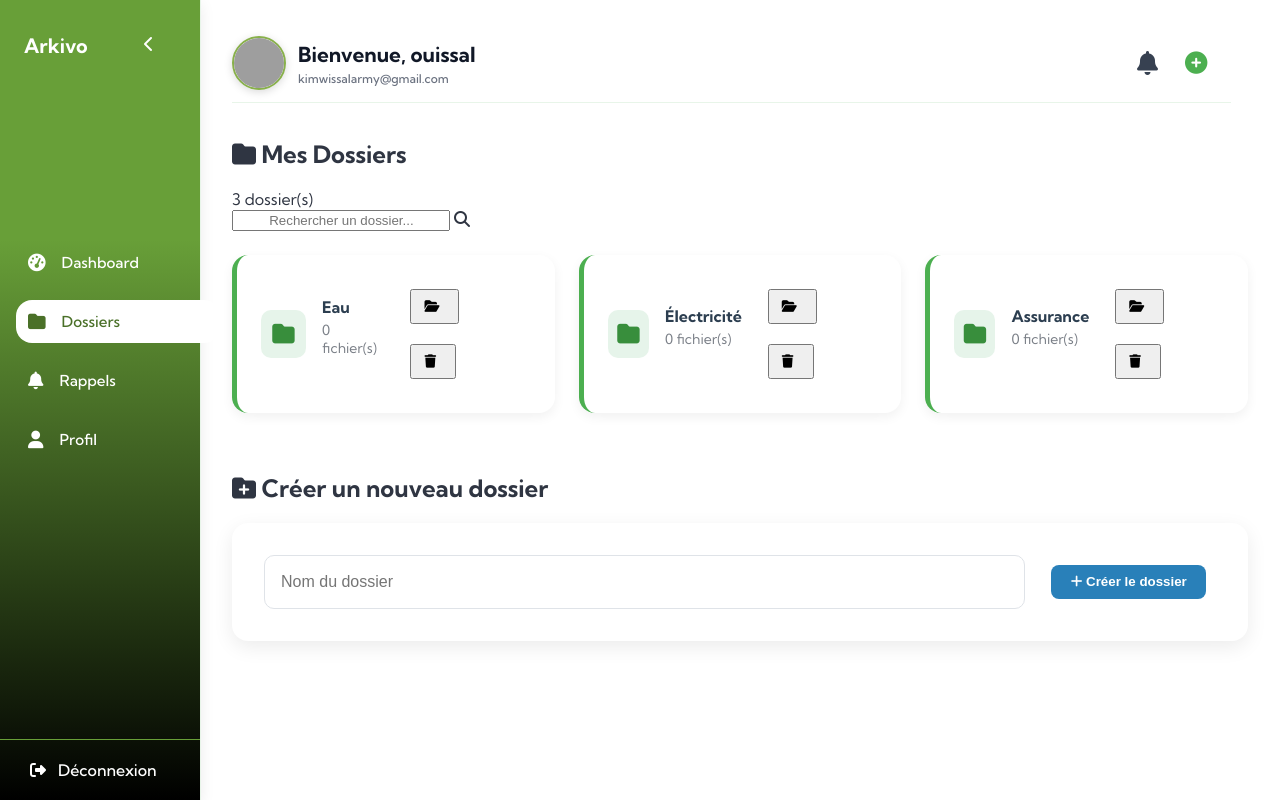
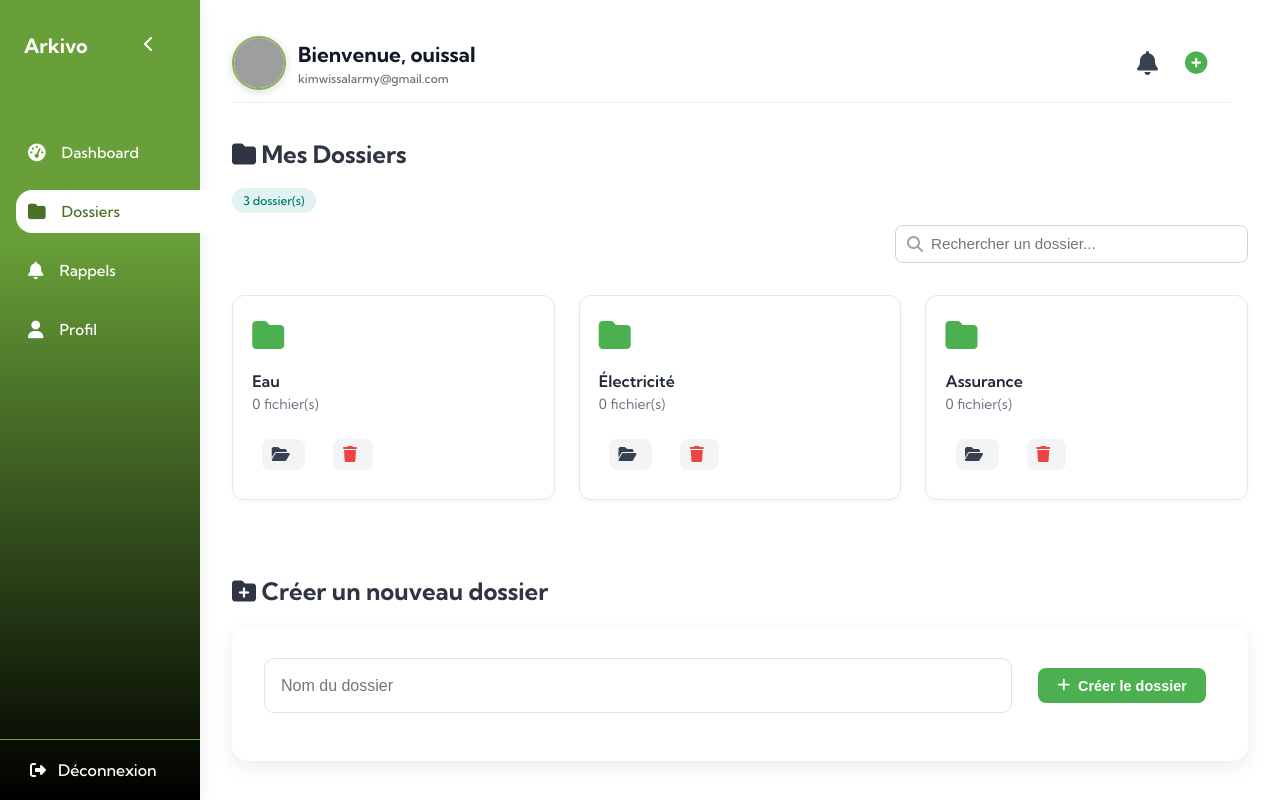
Before and after one commit to HasnaAmal/PFA, a Flask app: page /folder in a window 1280 px wide. Run offline with Flask 3, Linux system fonts and the light colour scheme; a user stored in the database is signed in; data comes from the database, SQL or seed files in the repository; data that the repository does not hold is empty; grey boxes are pictures that could not be loaded.

Commit message:
Update folder.css

```diff
--- a/static/css/folder.css
+++ b/static/css/folder.css
@@ -39,9 +39,6 @@ body {
     flex-direction: column;
     justify-content: space-between;
     z-index: 1000;
-    border-right: solid 1px var(--sage-light);
-    border-bottom-right-radius: 0px;
-    border-top-right-radius: 0px;
     transition: var(--transition);
 }
 
@@ -71,7 +68,10 @@ body {
 .toggle-btn:hover {
     color: var(--primary);
 }
-
+.sidebar-nav {
+    flex-grow: 1;
+    padding: 0.5rem 0;
+}
 .sidebar-nav ul {
     list-style: none;
     padding: 1rem;
@@ -368,51 +368,81 @@ body {
 
 .folders-grid {
   display: grid;
-    grid-template-columns: repeat(auto-fill, minmax(280px, 1fr));
+  grid-template-columns: repeat(auto-fill, minmax(240px, 1fr));
   gap: 1.5rem;
-    margin-top: 1.5rem;
+  padding: 1rem 0;
 }
 
 .folder-card {
-    background: #ffffff;
-    border-radius: 16px;
-    padding: 1.5rem;
+  background-color: #ffffff;
+  border: 1px solid #e5e7eb;
+  border-radius: 12px;
+  padding: 1.2rem;
   display: flex;
-    align-items: center;
-    gap: 1rem;
-    transition: transform 0.25s ease, box-shadow 0.25s ease;
-    box-shadow: 0 4px 12px rgba(0, 0, 0, 0.06);
-    border-left: 5px solid #4CAF50;
+  flex-direction: column;
+  justify-content: space-between;
+  transition: box-shadow 0.3s ease, transform 0.2s ease;
+  cursor: pointer;
+  position: relative;
+  box-shadow: 0 2px 4px rgba(0, 0, 0, 0.04);
 }
 
 .folder-card:hover {
   transform: translateY(-4px);
-    box-shadow: 0 8px 20px rgba(0, 0, 0, 0.12);
-    border-color: #388E3C;
+  box-shadow: 0 8px 20px rgba(0, 0, 0, 0.08);
 }
 
 .folder-icon {
-    width: 48px;
-    height: 48px;
-    background: #e6f4ea;
-    border-radius: 10px;
-    display: flex;
-    align-items: center;
-    justify-content: center;
-    color: #388E3C;
-    font-size: 1.4rem;
+  font-size: 2rem;
+  color: var(--primary, #4CAF50);
+  margin-bottom: 1rem;
 }
 
 .folder-info h3 {
+  font-size: 1rem;
+  font-weight: 600;
+  color: #1f2937;
   margin: 0;
-    font-size: 1rem;
-    color: #2c3e50;
 }
 
 .folder-info p {
-    margin-top: 0.25rem;
-    color: #7a7f87;
   font-size: 0.875rem;
+  color: #6b7280;
+  margin: 0.25rem 0 0;
+}
+
+.folder-actions {
+  margin-top: 1rem;
+  display: flex;
+  gap: 0.5rem;
+}
+
+.action-btn {
+  background-color: #f3f4f6;
+  border: none;
+  border-radius: 8px;
+  padding: 0.4rem 0.6rem;
+  cursor: pointer;
+  font-size: 1rem;
+  color: #374151;
+  transition: background-color 0.2s ease;
+}
+
+.action-btn:hover {
+  background-color: #e5e7eb;
+}
+
+.action-btn.delete {
+  color: #ef4444;
+}
+
+.count-badge {
+  background-color: #e0f2f1;
+  color: #00796b;
+  padding: 0.3rem 0.7rem;
+  border-radius: 20px;
+  font-size: 0.75rem;
+  font-weight: 500;
 }
 
 /* Modal (ظلال داكنة مع شفافية محسنة) */
@@ -568,25 +614,96 @@ body {
 .modal-header h3 {
   margin: 0;
   font-size: 1.25rem;
+  font-weight: 600;
+  color: #111827;
 }
 
 .modal-close {
-  background: transparent;
+  background: none;
   border: none;
-  color: #fff;
-  font-size: 1.3rem;
+  font-size: 1.2rem;
+  color: #6b7280;
   cursor: pointer;
 }
 
-.modal-close:hover {
-  color: #e74c3c;
+/* Corps */
+.modal-body {
+  padding: 1.5rem;
 }
 
-.modal-body {
-  background: #f9fafb;
-  padding: 1.5rem;
-  overflow-y: auto;
-  flex-grow: 1;
+#filesList {
+  margin-bottom: 1rem;
+  font-size: 0.95rem;
+  color: #374151;
+}
+
+/* Formulaire d'upload */
+.upload-form {
+  margin-top: 1rem;
+  background-color: #f3f4f6;
+  padding: 1rem;
+  border-radius: 8px;
+}
+
+.form-group {
+  margin-bottom: 1rem;
+}
+
+.form-label {
+  display: block;
+  font-weight: 500;
+  margin-bottom: 0.5rem;
+  color: #374151;
+}
+
+.form-input[type="file"] {
+  width: 100%;
+  padding: 0.4rem;
+  border: 1px solid #d1d5db;
+  border-radius: 6px;
+  background-color: #fff;
+  font-size: 0.9rem;
+}
+
+/* Pied de modal */
+.modal-footer {
+  padding: 1rem 1.5rem;
+  border-top: 1px solid #e5e7eb;
+  display: flex;
+  justify-content: space-between;
+  background-color: #f9fafb;
+}
+
+/* Boutons */
+.btn {
+  padding: 0.5rem 1rem;
+  font-size: 0.9rem;
+  border-radius: 8px;
+  border: none;
+  cursor: pointer;
+  font-weight: 500;
+  display: flex;
+  align-items: center;
+  gap: 0.5rem;
+  transition: background-color 0.2s ease;
+}
+
+.btn-primary {
+  background-color: #4CAF50;
+  color: white;
+}
+
+.btn-primary:hover {
+  background-color: #43a047;
+}
+
+.btn-secondary {
+  background-color: #e5e7eb;
+  color: #111827;
+}
+
+.btn-secondary:hover {
+  background-color: #d1d5db;
 }
 
 #filesList {
@@ -663,23 +780,6 @@ body {
   border: none;
 }
 
-.btn-primary {
-  background-color: #2980b9;
-  color: white;
-}
-
-.btn-primary:hover {
-  background-color: #1c5980;
-}
-
-.btn-secondary {
-  background-color: #bdc3c7;
-  color: #2c3e50;
-}
-
-.btn-secondary:hover {
-  background-color: #a7b1b8;
-}
     /* Footer */
   .modal-footer {
     background: #ecf0f1;
@@ -687,6 +787,48 @@ body {
     display: flex;
     justify-content: flex-end;
     gap: 1rem;
+  }
+.empty-files-message {
+  display: flex;
+  align-items: center;
+  justify-content: center;
+  margin-left: 200px;
+  width: 100%;
+  height: 150px; /* ou 100%, selon ton besoin */
+  color: #6b7280;
+  font-size: 0.95rem;
+  text-align: center;
+}
+.search-bar {
+  margin: 1rem 0;
+  text-align: right;
+  position: relative; /* ajouté pour positionner l’icône */
+}
+
+#searchInput {
+  padding: 0.6rem 1rem 0.6rem 2.4rem; /* espace à gauche pour icône */
+  border: 1px solid #d1d5db;
+  border-radius: 8px;
+  font-size: 0.95rem;
+  width: 100%;
+  max-width: 300px;
+  transition: border-color 0.2s ease;
+}
+
+#searchInput:focus {
+  outline: none;
+  border-color: var(--primary, #4CAF50);
+  box-shadow: 0 0 0 2px rgba(76, 175, 80, 0.2);
+}
+
+.search-bar i.fas.fa-search {
+  position: absolute;
+  right: 325px;
+  top: 50%;
+  transform: translateY(-50%);
+  color: #9ca3af;
+  pointer-events: none;
+  font-size: 1rem;
 }
 
   /* Bouton ajouter fichier */
```
Also changed, not shown: other parts of static/css/folder.css (+31 -15 lines). Lines whose indentation alone changed are shown as unchanged.
